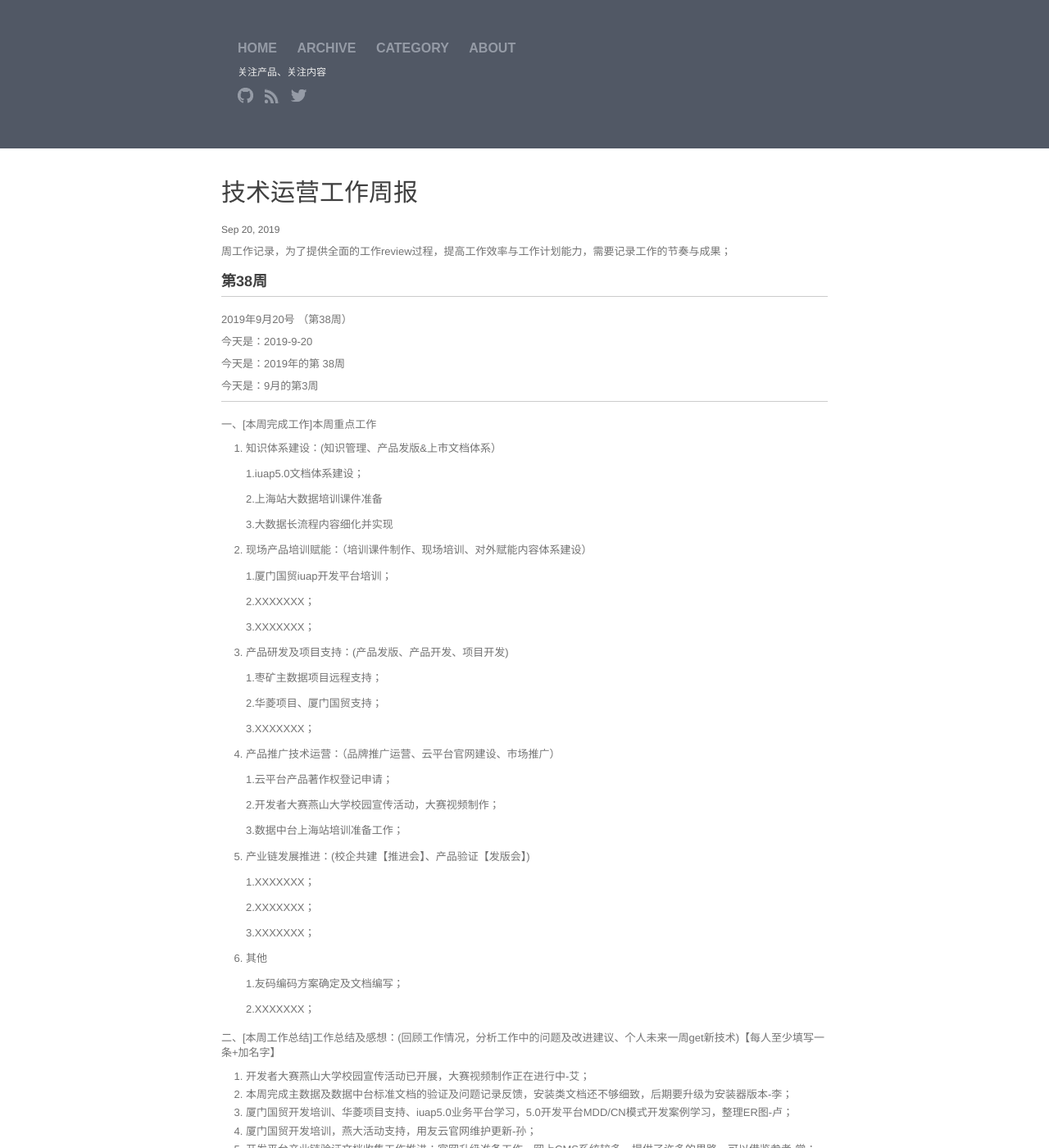
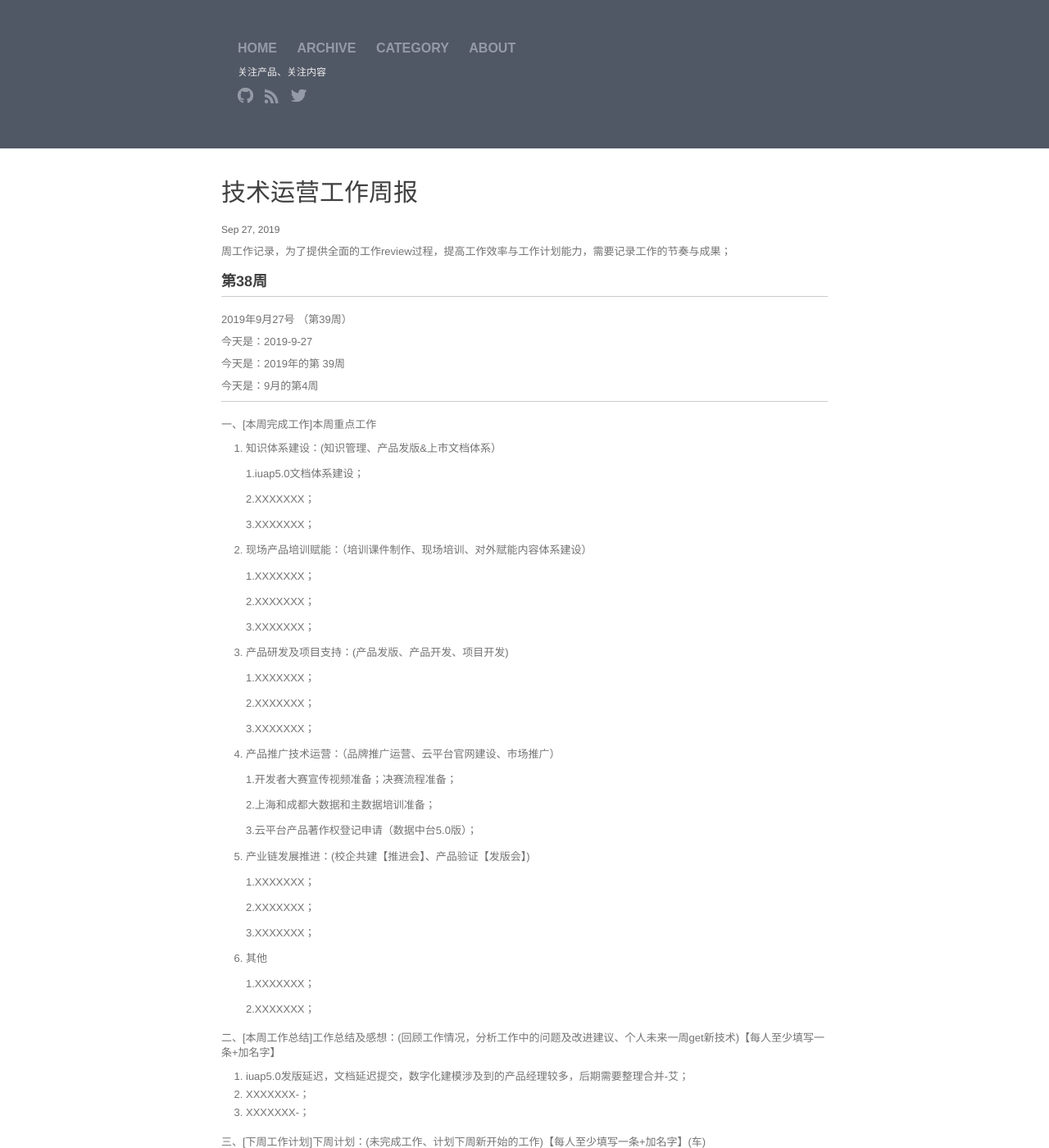
Before and after one commit to walllFlower/blog, a Jekyll site: the page built from _posts/2018-07-17-day_report_cxz.md, in a window 1280 px wide and 1400 px high. Shown: the whole window at 82% size. Built offline with Jekyll 4.4.1, drawn with Linux system fonts in a browser that asks for light colours; comment, search, counter and statistics services are not loaded; some of the changed text lies outside the part shown.

Commit message:
Update 2018-07-17-day_report_cxz.md

```diff
--- a/_posts/2018-07-17-day_report_cxz.md
+++ b/_posts/2018-07-17-day_report_cxz.md
@@ -1,11 +1,89 @@
 ---
 layout: post
 title:  "技术运营工作周报"
-date:   2019-9-20 14:57:32
+date:   2019-9-27 14:57:32
 categories: 技术运营工作周报
 ---
 
 周工作记录，为了提供全面的工作review过程，提高工作效率与工作计划能力，需要记录工作的节奏与成果；
+
+###  第38周
+
+***
+
+2019年9月27号 （第39周）
+
+今天是：2019-9-27
+
+今天是：2019年的第 39周
+
+今天是：9月的第4周
+
+***
+
+
+一、[本周完成工作]本周重点工作
+
+1. 知识体系建设：(知识管理、产品发版&上市文档体系）
+
+    1.iuap5.0文档体系建设；
+
+    2.XXXXXXX；
+
+    3.XXXXXXX；
+
+2. 现场产品培训赋能：（培训课件制作、现场培训、对外赋能内容体系建设）
+
+    1.XXXXXXX；
+
+    2.XXXXXXX；
+
+    3.XXXXXXX；
+
+3. 产品研发及项目支持：(产品发版、产品开发、项目开发)
+
+    1.XXXXXXX；
+
+    2.XXXXXXX；
+
+    3.XXXXXXX；
+
+4. 产品推广技术运营：（品牌推广运营、云平台官网建设、市场推广）
+
+    1.开发者大赛宣传视频准备；决赛流程准备；
+
+    2.上海和成都大数据和主数据培训准备；
+
+    3.云平台产品著作权登记申请（数据中台5.0版）；
+
+
+5. 产业链发展推进：(校企共建【推进会】、产品验证【发版会】)
+
+    1.XXXXXXX；
+
+    2.XXXXXXX；
+
+    3.XXXXXXX；
+
+6. 其他
+
+    1.XXXXXXX；
+
+    2.XXXXXXX；
+
+二、[本周工作总结]工作总结及感想：(回顾工作情况，分析工作中的问题及改进建议、个人未来一周get新技术)【每人至少填写一条+加名字】
+
+1. iuap5.0发版延迟，文档延迟提交，数字化建模涉及到的产品经理较多，后期需要整理合并-艾；
+2. XXXXXXX-；
+3. XXXXXXX-；
+
+三、[下周工作计划]下周计划：(未完成工作、计划下周新开始的工作)【每人至少填写一条+加名字】(车)
+
+1. 开发者大赛宣传视频准备、决赛流程准备；上海和成都大数据和主数据培训准备-艾；
+2. XXXXXXX-；
+3. XXXXXXX-；
+
+
 
 ###  第38周
 
```
